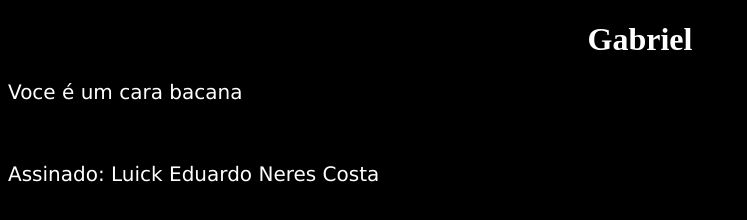
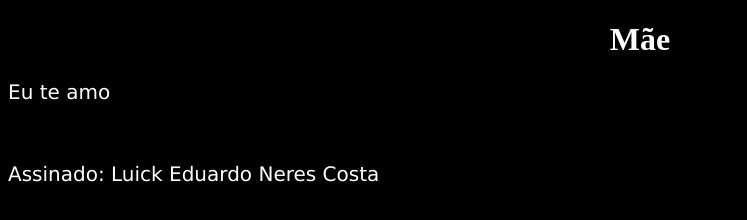
Before and after one commit to Lenc510/papai, a plain HTML site: page index.html in a window 1280 px wide. Shown: the whole page, without its empty margins (0-747 px from the left). Drawn offline with Linux system fonts and the light colour scheme.

Commit message:
Add - Nome

```diff
--- a/index.html
+++ b/index.html
@@ -7,8 +7,8 @@
 		<link rel="stylesheet" href="css/estilo.css">
   </head>
   <body>
-    <h1>Gabriel</h1>
-    <p>Voce é um cara bacana</p>
+    <h1>Mãe </h1>
+    <p>Eu te amo</p>
 		<br>
 		<p>Assinado: Luick Eduardo Neres Costa</p>
   </body>
```
